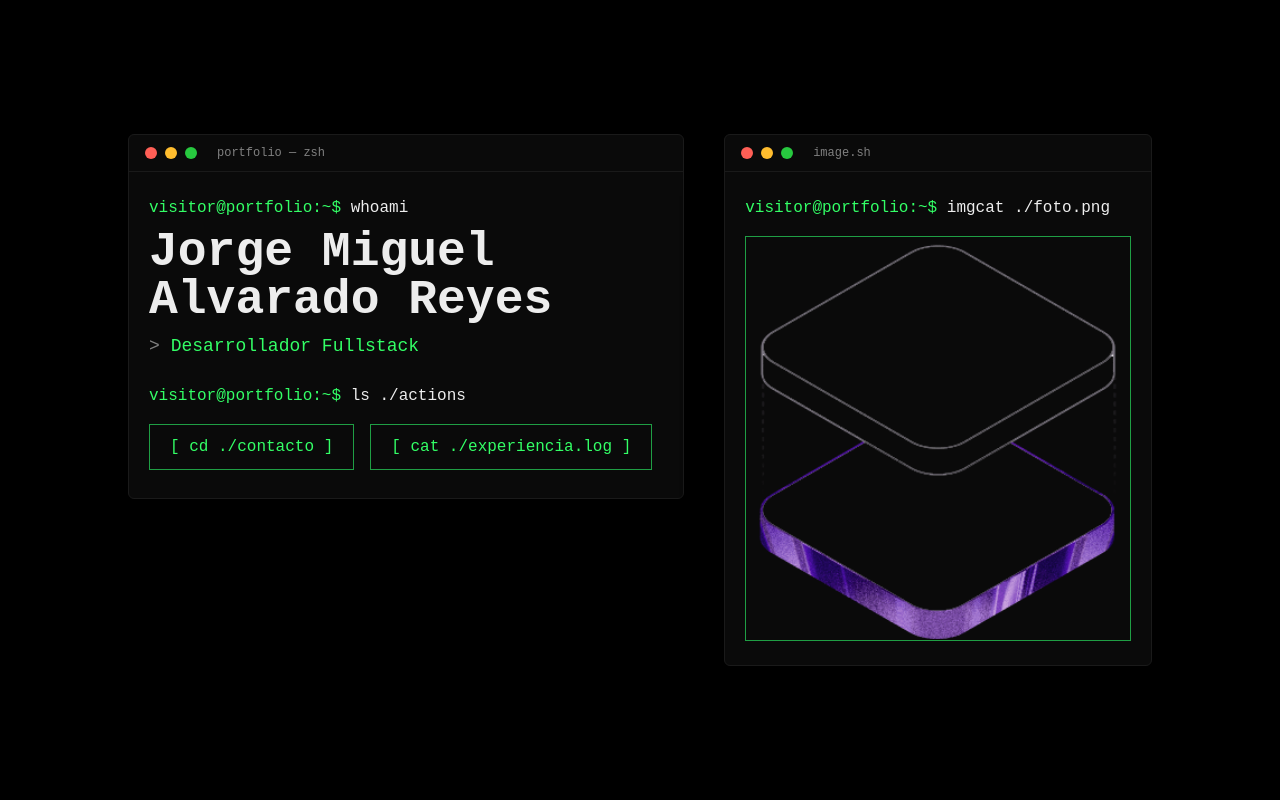
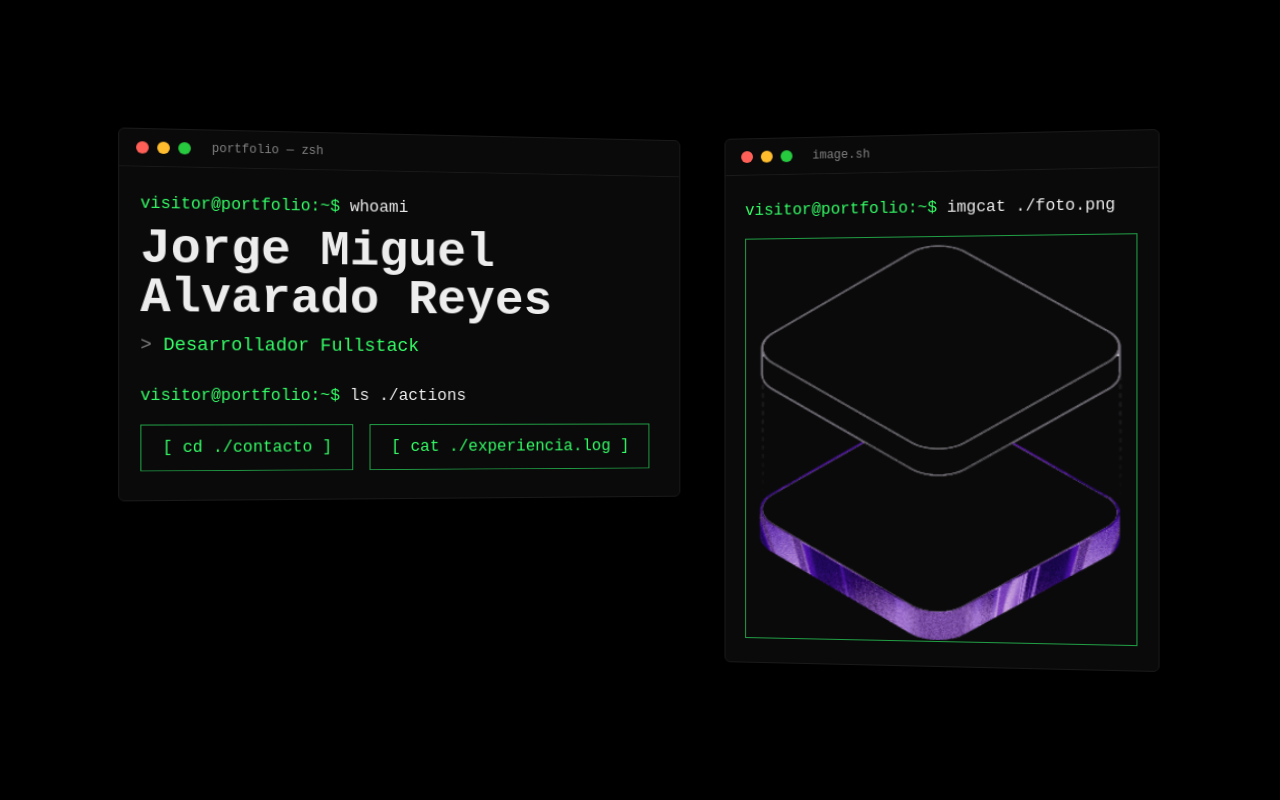
Before and after one commit to JorgeMike/Portafolio, a React (Vite) app: page / in a window 1280 px wide. Shown: the top 800 px of the page. Built offline with nearby package versions, Linux system fonts and the light colour scheme.

Commit message:
Add mouse parallax effect to Hero section

```diff
--- a/src/components/sections/Hero.tsx
+++ b/src/components/sections/Hero.tsx
@@ -1,6 +1,7 @@
 import { useState } from 'react'
 import { hero } from '../../data/hero'
 import { useTypewriter } from '../../lib/useTypewriter'
+import { useMouseParallax } from '../../lib/useMouseParallax'
 import heroImage from '../../assets/hero.png'
 import Reveal from '../terminal/Reveal'
 import Cursor from '../terminal/Cursor'
@@ -13,6 +14,8 @@ function Hero() {
   const [showIdentity, setShowIdentity] = useState(false)
   const [showCtasLine, setShowCtasLine] = useState(false)
   const [showImageLine, setShowImageLine] = useState(false)
+
+  const { ref: parallaxRef, offset } = useMouseParallax<HTMLDivElement>(6)
 
   const whoami = useTypewriter(hero.whoamiCommand, {
     speed: 90,
@@ -36,8 +39,18 @@ function Hero() {
       id="hero"
       className="flex min-h-screen items-center justify-center px-6 py-24"
     >
-      <div className="grid w-full max-w-5xl gap-10 md:grid-cols-[1.3fr_1fr] md:items-start">
-        <div className="rounded-md border border-border bg-surface font-mono shadow-2xl">
+      <div
+        ref={parallaxRef}
+        className="grid w-full max-w-5xl gap-10 md:grid-cols-[1.3fr_1fr] md:items-start"
+        style={{ perspective: '1600px' }}
+      >
+        <div
+          className="rounded-md border border-border bg-surface font-mono shadow-2xl transition-transform duration-300 ease-out will-change-transform"
+          style={{
+            transform: `rotateY(${8 + offset.x}deg) rotateX(${-offset.y}deg)`,
+            transformStyle: 'preserve-3d',
+          }}
+        >
           <div className="flex items-center gap-2 border-b border-border px-4 py-2.5">
             <span className="h-3 w-3 rounded-full bg-[#ff5f56]" />
             <span className="h-3 w-3 rounded-full bg-[#ffbd2e]" />
@@ -90,7 +103,13 @@ function Hero() {
           </div>
         </div>
 
-        <div className="rounded-md border border-border bg-surface font-mono shadow-2xl">
+        <div
+          className="rounded-md border border-border bg-surface font-mono shadow-2xl transition-transform duration-300 ease-out will-change-transform"
+          style={{
+            transform: `rotateY(${-8 + offset.x}deg) rotateX(${-offset.y}deg)`,
+            transformStyle: 'preserve-3d',
+          }}
+        >
           <div className="flex items-center gap-2 border-b border-border px-4 py-2.5">
             <span className="h-3 w-3 rounded-full bg-[#ff5f56]" />
             <span className="h-3 w-3 rounded-full bg-[#ffbd2e]" />
--- /dev/null
+++ b/src/lib/useMouseParallax.ts
@@ -0,0 +1,37 @@
+import { useEffect, useRef, useState } from 'react'
+
+type Point = { x: number; y: number }
+
+export function useMouseParallax<T extends HTMLElement>(strength = 1) {
+  const ref = useRef<T | null>(null)
+  const [offset, setOffset] = useState<Point>({ x: 0, y: 0 })
+
+  useEffect(() => {
+    const node = ref.current
+    if (!node) return
+
+    function handleMove(event: MouseEvent) {
+      const rect = node!.getBoundingClientRect()
+      const centerX = rect.left + rect.width / 2
+      const centerY = rect.top + rect.height / 2
+
+      const x = ((event.clientX - centerX) / (rect.width / 2)) * strength
+      const y = ((event.clientY - centerY) / (rect.height / 2)) * strength
+
+      setOffset({ x, y })
+    }
+
+    function handleLeave() {
+      setOffset({ x: 0, y: 0 })
+    }
+
+    window.addEventListener('mousemove', handleMove)
+    node.addEventListener('mouseleave', handleLeave)
+    return () => {
+      window.removeEventListener('mousemove', handleMove)
+      node?.removeEventListener('mouseleave', handleLeave)
+    }
+  }, [strength])
+
+  return { ref, offset }
+}
```
